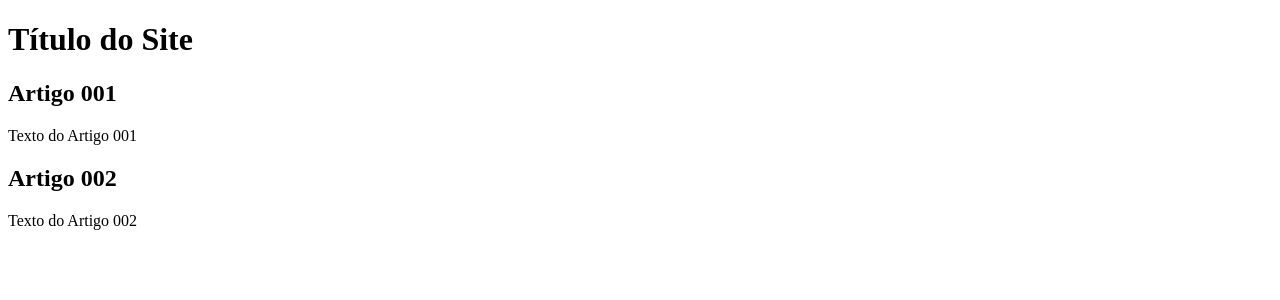
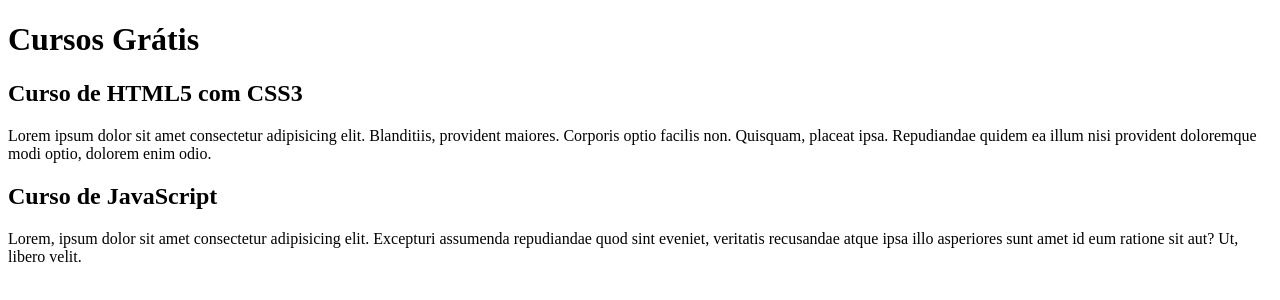
Before and after one commit to BeatrizMolica/projeto-site, a plain HTML site: page index.html in a window 1280 px wide. Drawn offline with Linux system fonts and the light colour scheme.

Commit message:
comecei a escrever conteúdo

```diff
--- a/index.html
+++ b/index.html
@@ -8,15 +8,15 @@
 <body>
     <main>
         <header>
-            <h1>Título do Site</h1>
+            <h1>Cursos Grátis</h1>
         </header>
         <article>
-            <h2>Artigo 001</h2>
-            <p>Texto do Artigo 001</p>
+            <h2>Curso de HTML5 com CSS3</h2>
+            <p>Lorem ipsum dolor sit amet consectetur adipisicing elit. Blanditiis, provident maiores. Corporis optio facilis non. Quisquam, placeat ipsa. Repudiandae quidem ea illum nisi provident doloremque modi optio, dolorem enim odio.</p>
         </article>
         <article>
-            <h2>Artigo 002</h2>
-            <p>Texto do Artigo 002</p>
+            <h2>Curso de JavaScript</h2>
+            <p>Lorem, ipsum dolor sit amet consectetur adipisicing elit. Excepturi assumenda repudiandae quod sint eveniet, veritatis recusandae atque ipsa illo asperiores sunt amet id eum ratione sit aut? Ut, libero velit.</p>
         </article>
     </main>
 </body>
```
